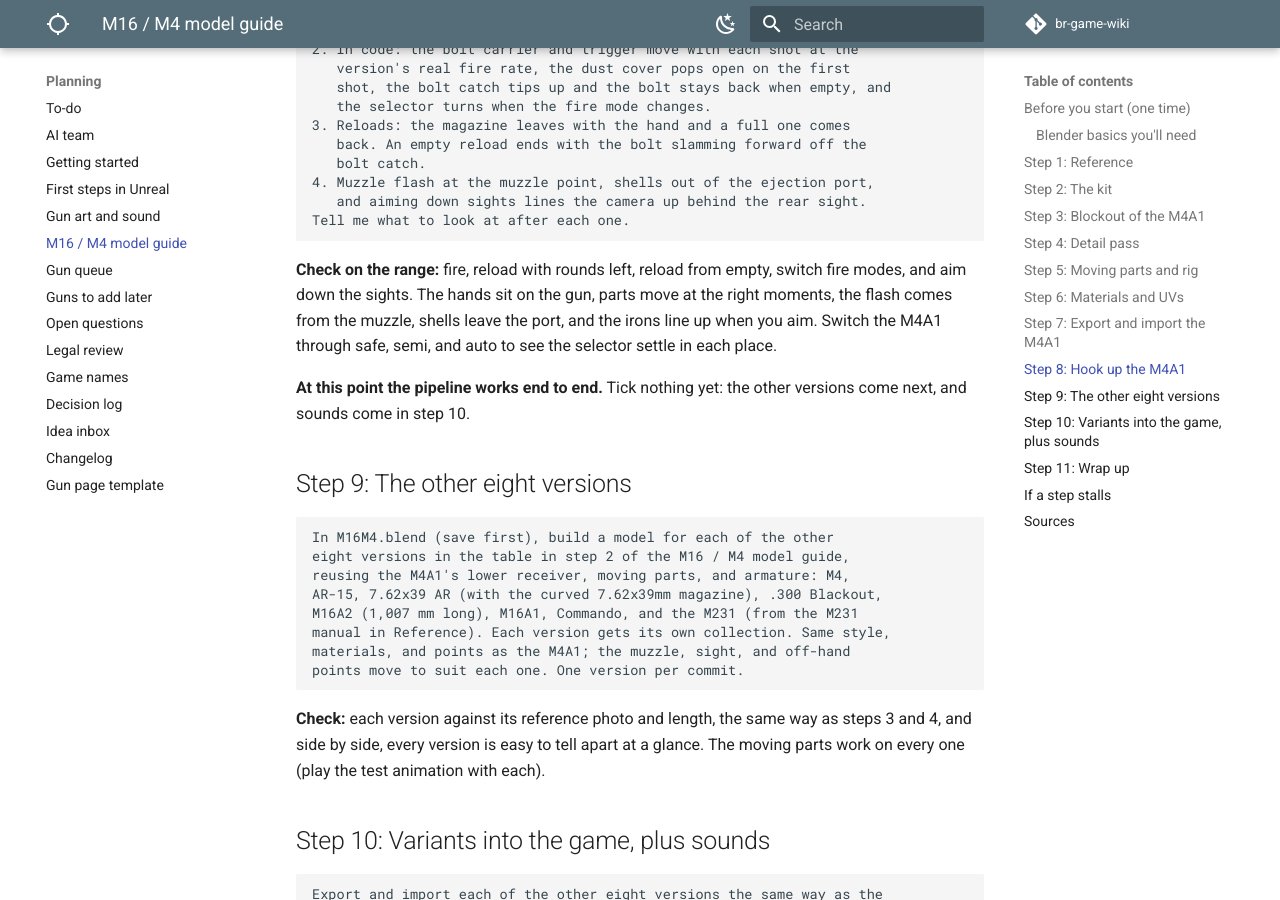
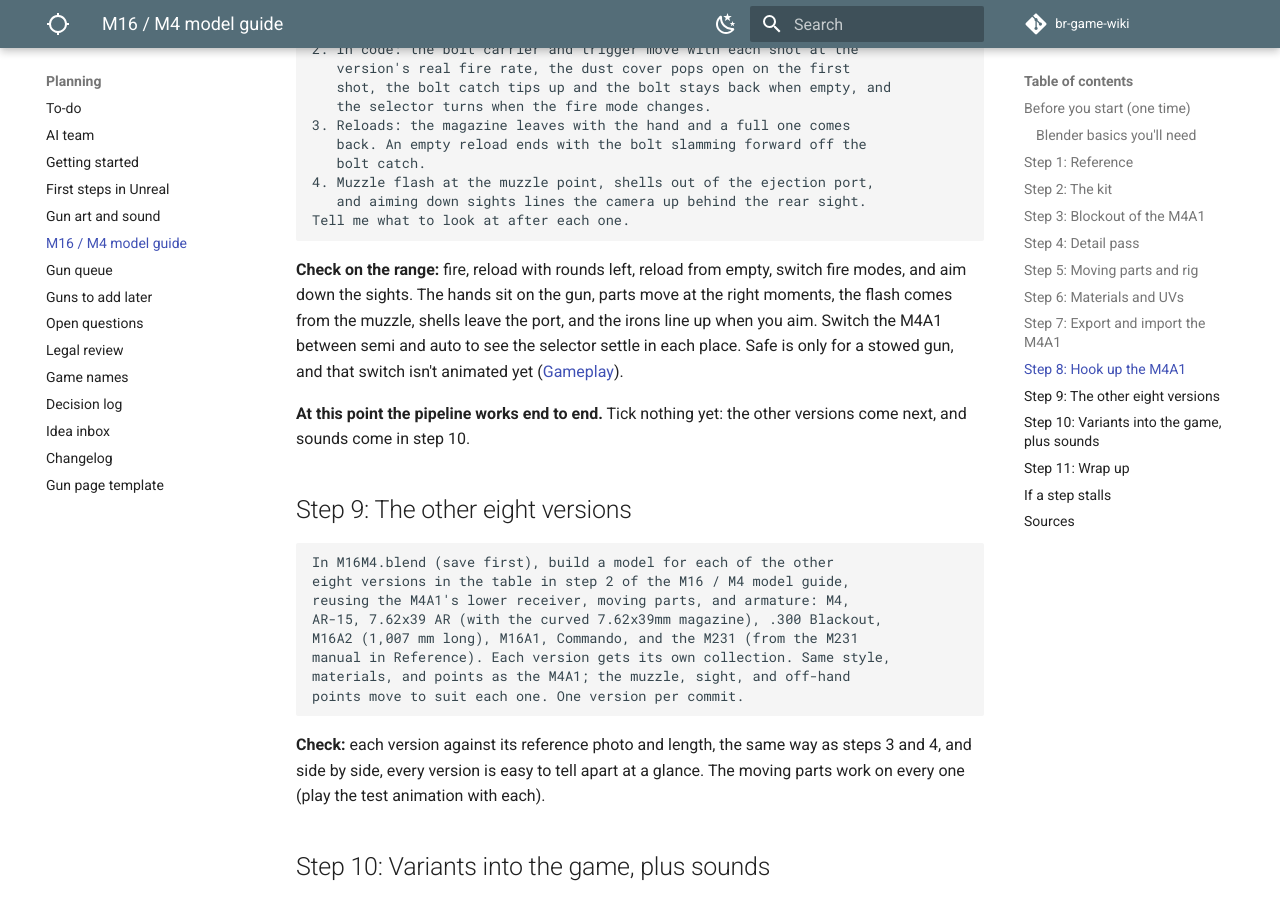
Before and after one commit to DerrickSpartan1/br-game-wiki, an MkDocs documentation site: the page built from docs/planning/m16-m4-model.md, in a window 1280 px wide and 900 px high, scrolled down 7447 px. Built offline with MkDocs 1.6.1 and Material for MkDocs 9.7.7, drawn with Linux system fonts in a browser that asks for light colours; comment, search, counter and statistics services are not loaded.

Commit message:
File safe for stowing only; fix the M4A1 selector check
Co-Authored-By: Claude Opus 5.5 <noreply@anthropic.com>
Claude-Session: https://claude.ai/code/session_01LAp2s4euUjj6HZthupXLj4

````diff
--- a/docs/planning/m16-m4-model.md
+++ b/docs/planning/m16-m4-model.md
@@ -244,7 +244,7 @@ Hook up the M4A1 in BP_Gun_M16M4, one commit per item:
 Tell me what to look at after each one.
 ```
 
-**Check on the range:** fire, reload with rounds left, reload from empty, switch fire modes, and aim down the sights. The hands sit on the gun, parts move at the right moments, the flash comes from the muzzle, shells leave the port, and the irons line up when you aim. Switch the M4A1 through safe, semi, and auto to see the selector settle in each place.
+**Check on the range:** fire, reload with rounds left, reload from empty, switch fire modes, and aim down the sights. The hands sit on the gun, parts move at the right moments, the flash comes from the muzzle, shells leave the port, and the irons line up when you aim. Switch the M4A1 between semi and auto to see the selector settle in each place. Safe is only for a stowed gun, and that switch isn't animated yet ([Gameplay](../systems/gameplay.md#hud-and-inventory)).
 
 **At this point the pipeline works end to end.** Tick nothing yet: the other versions come next, and sounds come in step 10.
 
````
Also changed, not shown: docs/planning/changelog.md (+1 -0 lines), docs/planning/decisions.md (+1 -1 lines), docs/planning/to-do.md (+1 -1 lines), docs/systems/gameplay.md (+1 -0 lines).
